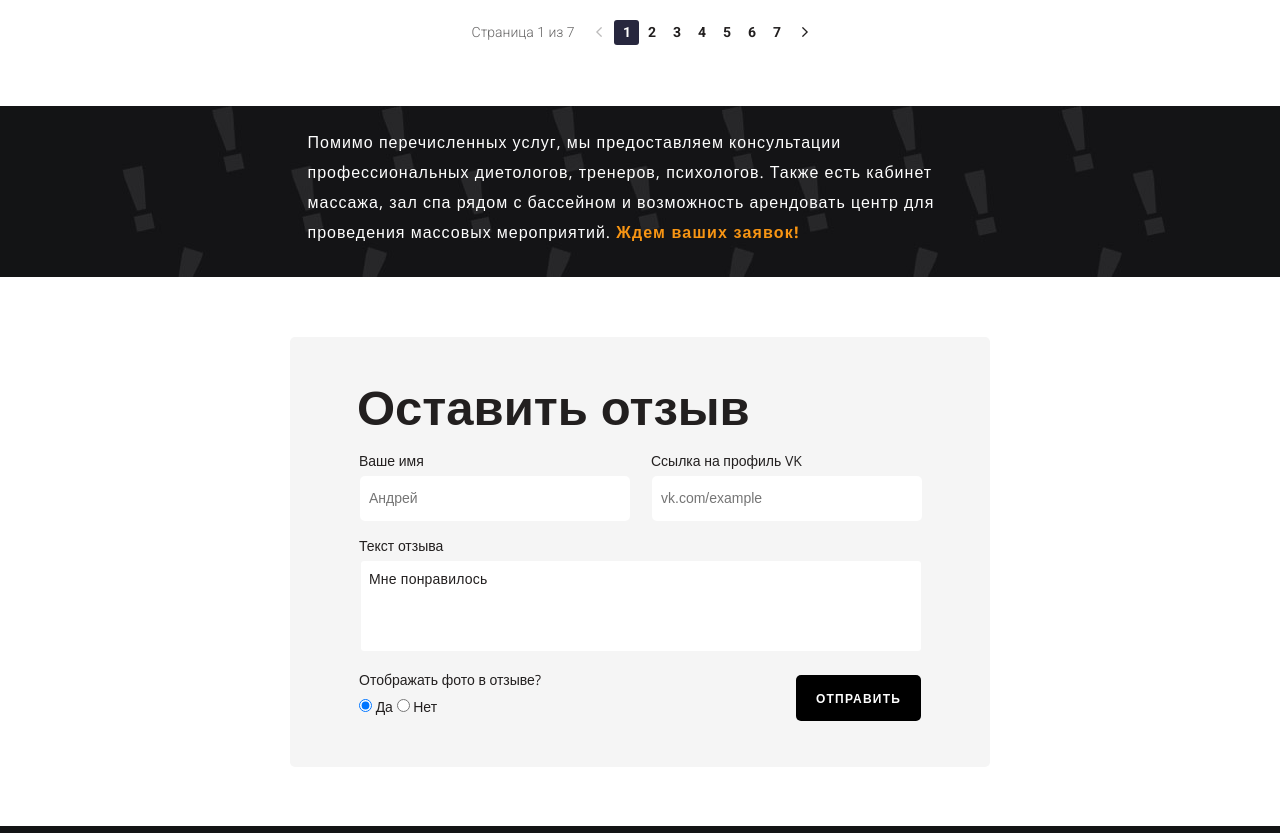
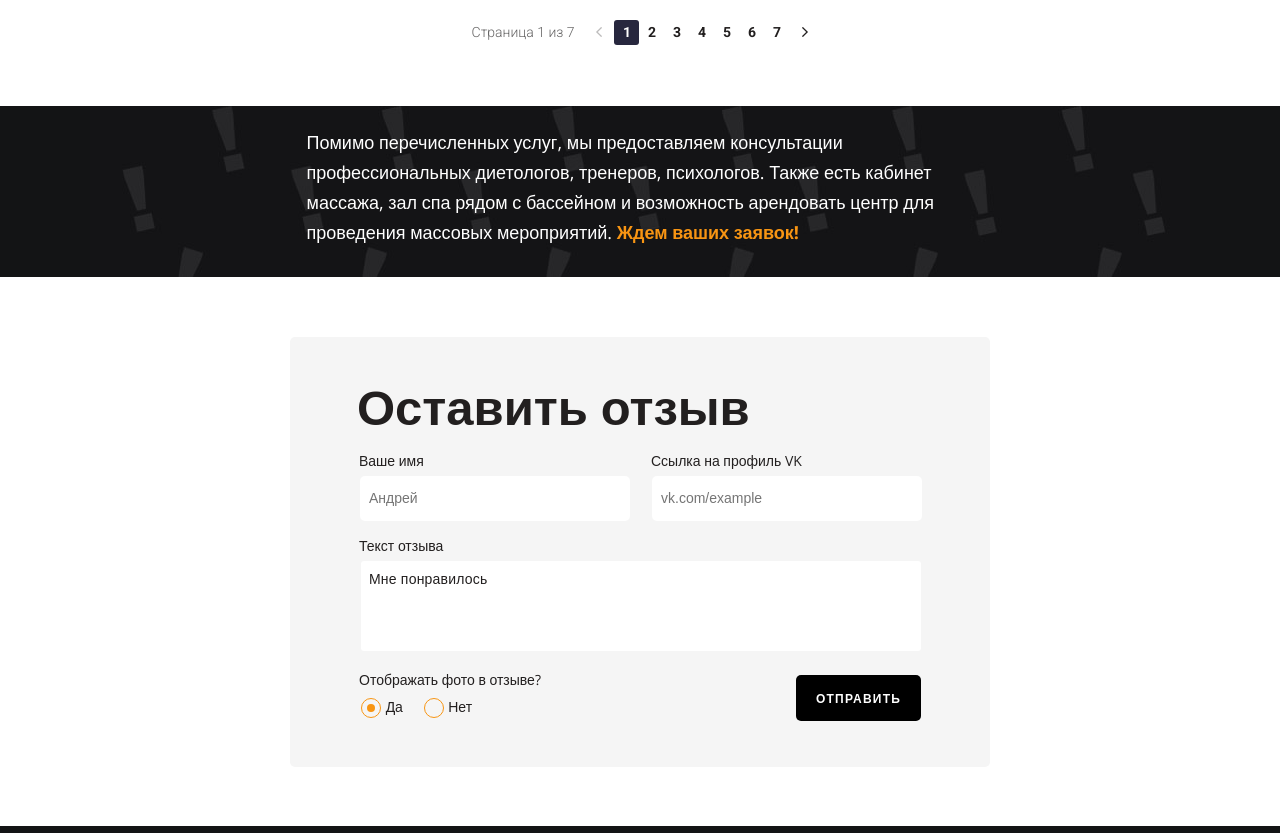
Before and after one commit to axtew/axtew.github.io, a plain HTML site: page fitness/reviews/reviews.html in a window 1280 px wide. Shown: the part 1206-2039 px from the top of the page. Drawn offline with nearby package versions, Linux system fonts and the light colour scheme.

Commit message:
init commit

```diff
--- a/fitness/css/blocks/form.css
+++ b/fitness/css/blocks/form.css
@@ -88,10 +88,47 @@
 .form__controls-trigger {
   display: inline-block;
   vertical-align: middle;
+  margin-right: 15px;
 }
 
 .form__controls-title {
   margin-bottom: 5px;
+}
+
+.form__controls-value {
+  position: relative;
+  cursor: pointer;
+}
+
+.form__radio {
+  opacity: 0;
+  margin-left: 10px;
+}
+
+.form__radio:checked + .form__controls-value--check {
+  background: #f89513;
+}
+
+.form__controls-value--check::before {
+  content: '';
+  display: block;
+  position: absolute;
+  border-radius: 50%;
+  border: 1px solid #f89513;
+  width: 18px;
+  height: 18px;
+  top: -6px;
+  left: -6px;
+}
+
+.form__controls-value--check {
+  height: 8px;
+  width: 8px;
+  display: block;
+  border-radius: 50%;
+  position: absolute;
+  top: 7px;
+  left: 8px;
 }
 
 .form__send-btn {
--- a/fitness/css/blocks/info.css
+++ b/fitness/css/blocks/info.css
@@ -6,19 +6,17 @@
 }
 
 .info__text {
-  font-size: 16px;
+  font-size: 18px;
   font-weight: lighter;
   color: #fff;
   margin: 0 auto;
-  width: 665px;
+  width: 667px;
   padding-top: 21px;
   padding-bottom: 30px;
   line-height: 30px;
-  letter-spacing: 1px;
 }
 
 .yellow-text {
   font-weight: bold;
-  letter-spacing: 1.2px;
   color: #f89513;
 }
--- a/fitness/reviews/reviews.html
+++ b/fitness/reviews/reviews.html
@@ -190,6 +190,7 @@
       </div>
     </div>
 
+
     <div class="form">
       <div class="container">
         <form action="">
@@ -218,12 +219,18 @@
                   <div class="form__controls-title">Отображать фото в отзыве?</div>
                   <div class="form__control-btns">
                     <div class="form__controls-trigger">
-                      <input type="radio" checked name="photo" id="yes-btn" class="form__radio">
-                      <label for="yes-btn" class="form__controls-value">Да</label>
+                      <label for="yes-btn" class="form__controls-value">
+                        <input type="radio" checked name="photo" id="yes-btn" class="form__radio">
+                        <span class="form__controls-value--check"></span>
+                        Да
+                      </label>
                     </div>
                     <div class="form__controls-trigger">
-                      <input type="radio" name="photo" id="no-btn" class="form__radio">
-                      <label for="no-btn" class="form__controls-value">Нет</label>
+                      <label for="no-btn" class="form__controls-value">
+                        <input type="radio" name="photo" id="no-btn" class="form__radio">
+                        <span class="form__controls-value--check"></span>
+                        Нет
+                      </label>
                     </div>
                   </div>
                 </div>
```
